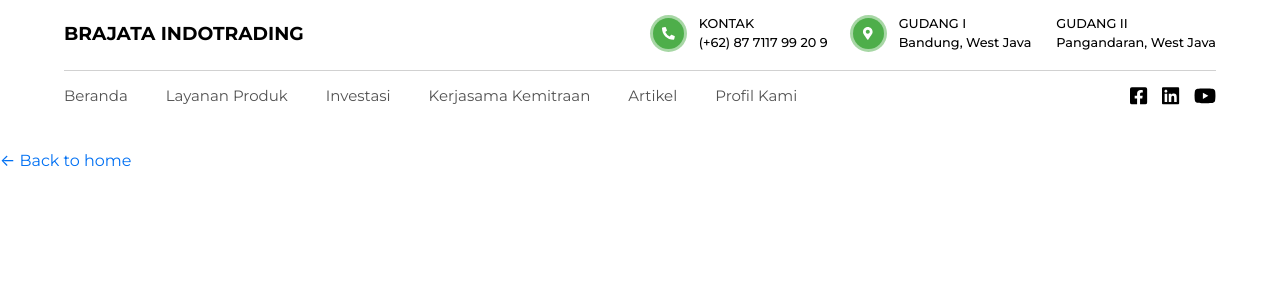
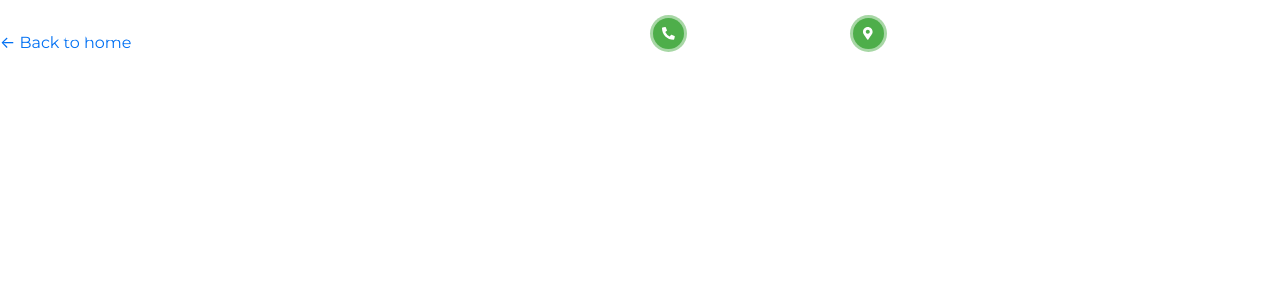
Before and after one commit to nurliman/brajataindotrading-website, a Next.js app: page /home in a window 1280 px wide. Shown: the top 300 px of the page. Built offline with nearby package versions, Linux system fonts and the light colour scheme.

Commit message:
styling header element

```diff
--- a/components/Header/Header.tsx
+++ b/components/Header/Header.tsx
@@ -6,8 +6,16 @@ import { faPhoneAlt, faMapMarkerAlt } from "@fortawesome/free-solid-svg-icons";
 import ButtonWithIcon from "../ButtonWithIcon";
 import NavBar from "../NavBar";
 
+const HeaderContainer = styled.header`
+  position: absolute;
+  top: 0;
+  left: 0;
+  right: 0;
+`;
+
 const MainHeader = styled.div`
   width: 100%;
+  color: #fff;
 `;
 
 const TopBar = styled.div`
@@ -39,14 +47,14 @@ const ContactsAreaItem = styled.div`
 const Devider = styled.div`
   width: 90%;
   height: 1px;
-  background-color: black;
+  background-color: #fff;
   margin: 3px auto;
-  opacity: .18;
+  opacity: 0.18;
 `;
 
 const Header: React.FC = () => {
   return (
-    <header>
+    <HeaderContainer>
       <MainHeader>
         <TopBar>
           <div>
@@ -82,7 +90,7 @@ const Header: React.FC = () => {
           <NavBar />
         </NavBarContainer>
       </MainHeader>
-    </header>
+    </HeaderContainer>
   );
 };
 
```
